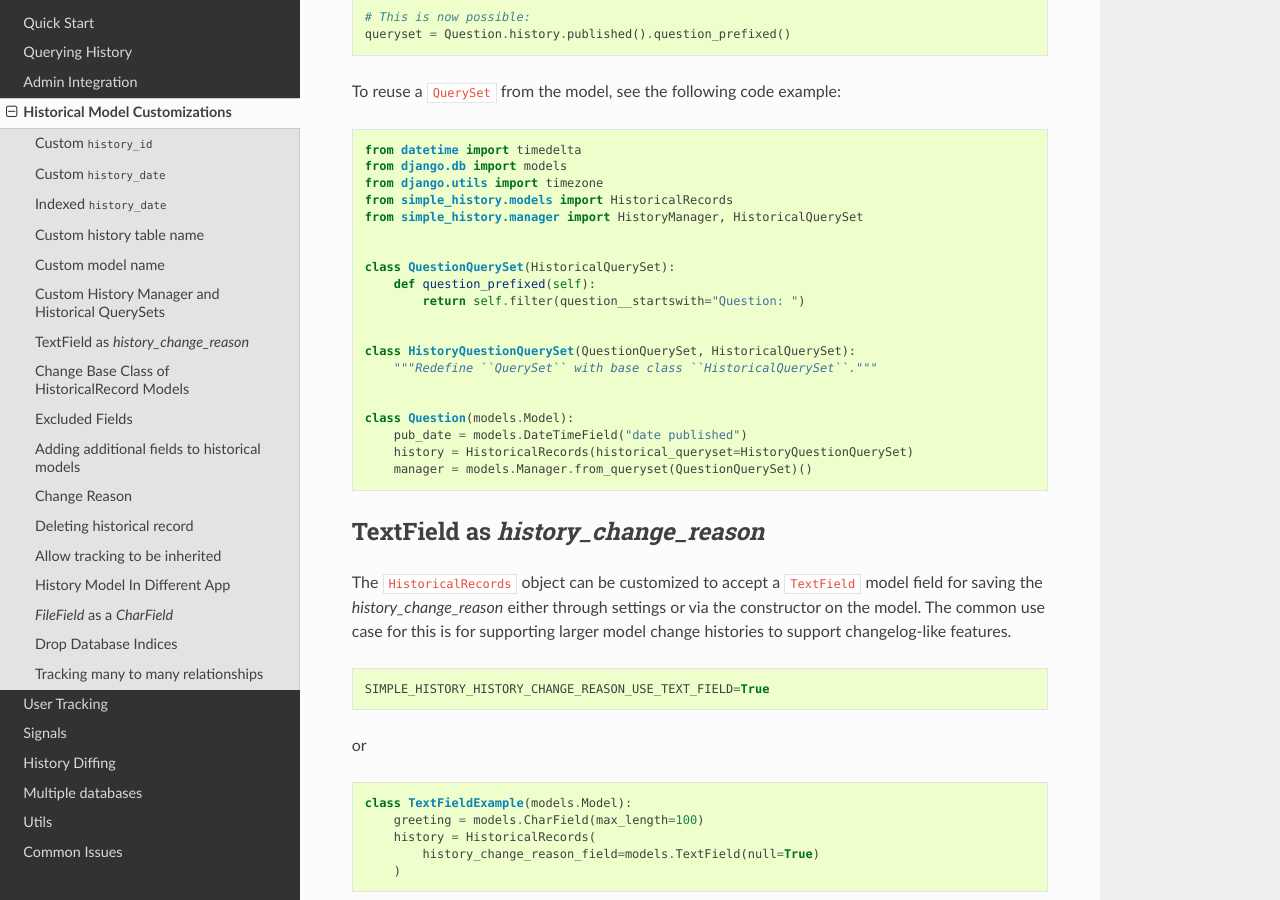
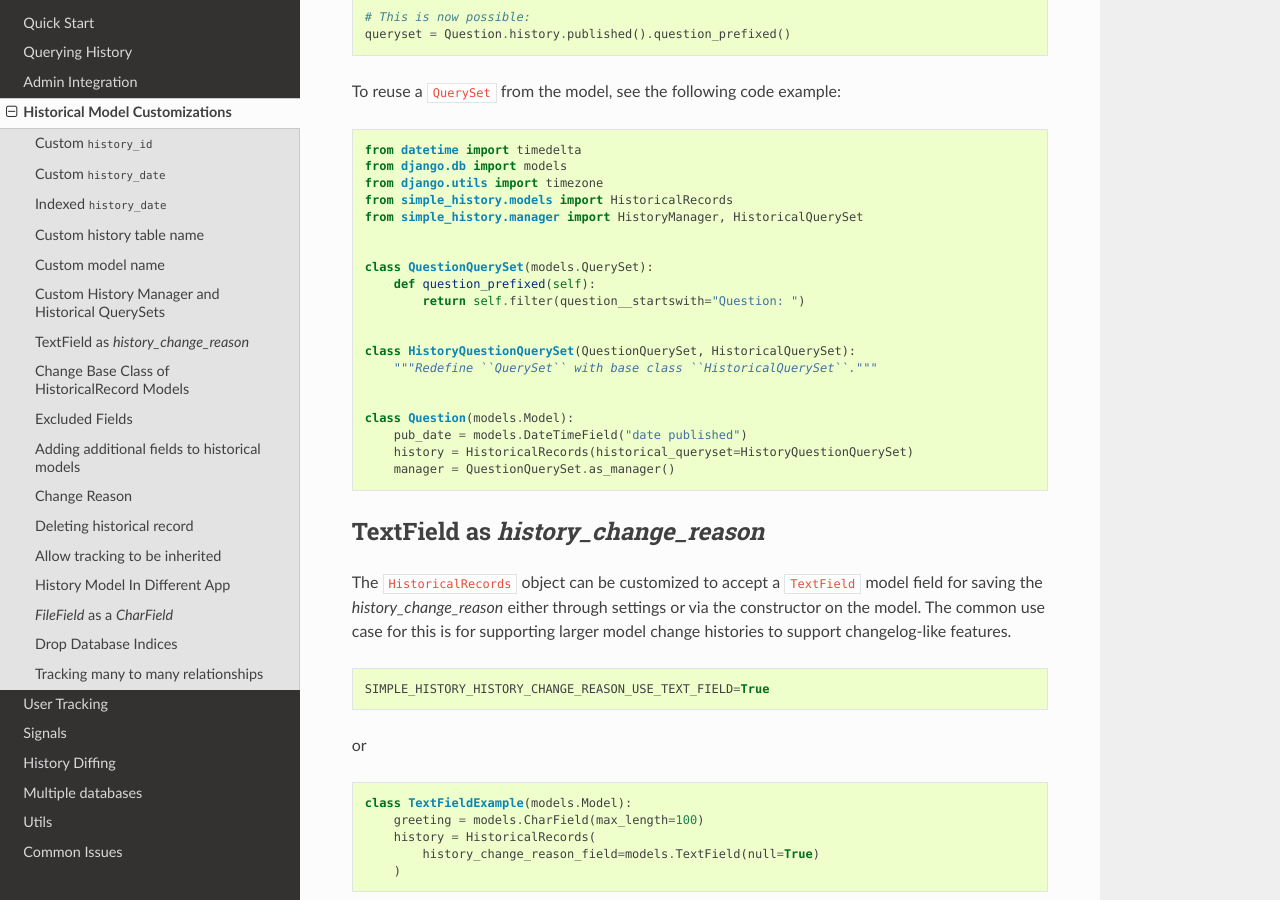
Before and after one commit to jazzband/django-simple-history, a Sphinx documentation site: the page built from docs/historical_model.rst, in a window 1280 px wide and 900 px high, scrolled down 4093 px. Built offline with Sphinx 7.4.7 and the Read the Docs theme 2.0.0, drawn with Linux system fonts in a browser that asks for light colours.

Commit message:
Apply suggestions from code review
Co-authored-by: Anders <6058745+ddabble@users.noreply.github.com>

```diff
--- a/docs/historical_model.rst
+++ b/docs/historical_model.rst
@@ -233,7 +233,7 @@
     from simple_history.manager import HistoryManager, HistoricalQuerySet
 
 
-    class QuestionQuerySet(HistoricalQuerySet):
+    class QuestionQuerySet(models.QuerySet):
         def question_prefixed(self):
             return self.filter(question__startswith="Question: ")
 
@@ -245,7 +245,7 @@
     class Question(models.Model):
         pub_date = models.DateTimeField("date published")
         history = HistoricalRecords(historical_queryset=HistoryQuestionQuerySet)
-        manager = models.Manager.from_queryset(QuestionQuerySet)()
+        manager = QuestionQuerySet.as_manager()
 
 .. _Django's Manager documentation: https://docs.djangoproject.com/en/stable/topics/db/managers/
 
```
